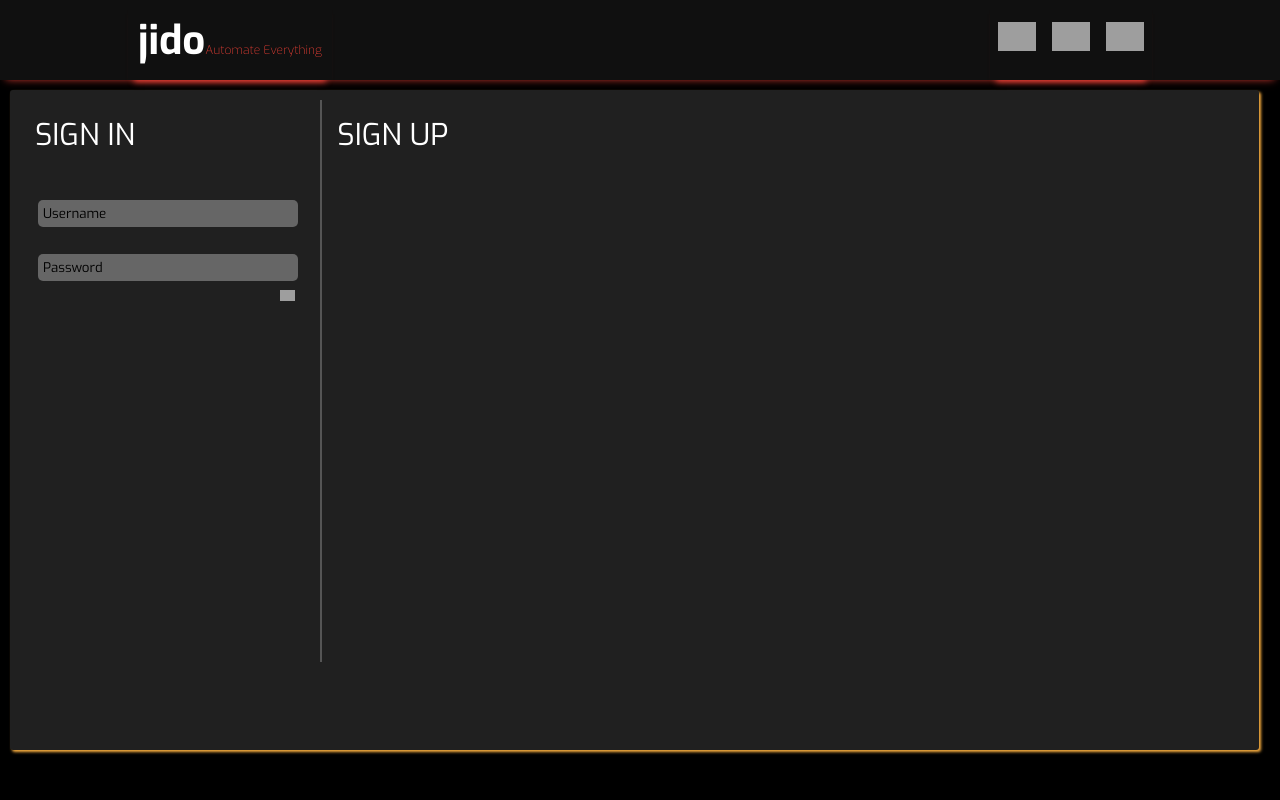
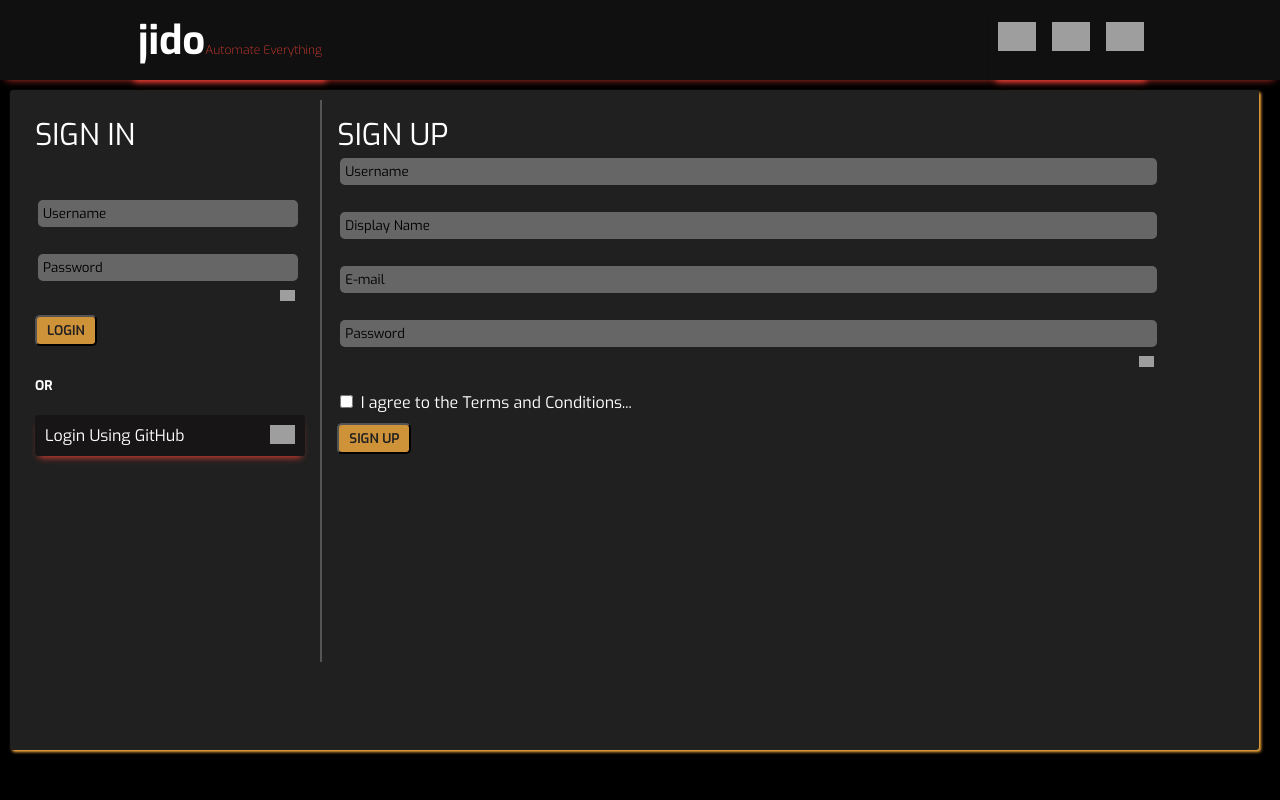
Before and after one commit to B6Infinity/jido, a Django app: template templates/login.html in a window 1280 px wide. Run offline with Django 3.2, Linux system fonts and the light colour scheme; the template is opened without the code that fills it, so the values that code supplies are empty; grey boxes are pictures that could not be loaded.

Commit message:
login page is nice... like... really

```diff
--- a/static/style.css
+++ b/static/style.css
@@ -5,6 +5,9 @@
     --ORANGEISH__fade2: rgba(238, 63, 54, 0.5);
     --ORANGEISH__fade3: rgba(238, 63, 54, 0.3);
     --YELLOWISH: #FAAF40;
+    --YELLOWISH__fade1: rgba(250, 176, 64, 0.8);
+    --YELLOWISH__fade2: rgba(250, 176, 64, 0.5);
+    --YELLOWISH__fade3: rgba(250, 176, 64, 0.3);
 }
 
 * {
@@ -17,6 +20,8 @@
 
 body {
     background-color: #000000;
+    /* overflow-x:visible; */
+
 }
 
 /* TEXT DECOR */
@@ -64,7 +69,12 @@ body {
 hr {
     border: 1px solid #555;
 }
+input[type='checkbox']:focus{transform: translate(0,0);}
+input[type='checkbox']:hover{}
+input[type='checkbox']{
+    width: min-content;
 
+}
 input::placeholder {
     /* Chrome, Firefox, Opera, Safari 10.1+ */
     color: black;
@@ -101,6 +111,28 @@ input {
     border-radius: 5px;
     background-color: #666;
     width: 250px;
+}
+
+button:active {
+    transform: rotate(-5deg);
+    background-color: var(--ORANGEISH);
+
+}
+button:hover {
+    background-color: var(--ORANGEISH__fade1);
+    /* transform: translate(-3px, -3px); */
+    color: whitesmoke;
+}
+
+button {
+    color: #202020;
+    outline: none;
+    transition: 0.2s;
+    background-color: var(--YELLOWISH__fade1);
+    padding: 5px 10px;
+    margin: 10px;
+    border-radius: 5px;
+    font-weight: 600;
 }
 
 /* FLEXy */
@@ -216,8 +248,35 @@ input {
     box-shadow: 2px 2px 3px var(--YELLOWISH);
 }
 
+.social_login img {
+    width: 25px;
+}
+
+.social_login:hover {
+    transform: translateY(-2px);
+}
+.social_login {
+    padding: 10px;
+    background: #000000;
+    border-radius: 3px;
+}
+
+.noselect {
+    user-select: none;
+}
+
+.orange_neon:hover {
+    box-shadow: 0 9px 9px -4px var(--ORANGEISH);
+}
+
+.orange_neon {
+    transition: 0.1s;
+    background-color: #000000;
+    box-shadow: 0 5px 7px -4px var(--ORANGEISH);
+}
 
 /* Tooltip container */
+
 .tooltip {
     position: relative;
     display: inline-block;
@@ -229,20 +288,23 @@ input {
 
 .tooltip .tooltiptext {
     font-size: 15px;
-    visibility: hidden;
+    display: none;
     width: 120px;
     background-color: black;
     color: #fff;
     text-align: center;
-    padding: 5px 0;
+    padding: 3px 0;
+    right: 0;
+    bottom: -65px;
     border-radius: 6px;
     position: absolute;
     z-index: 1;
 }
 
 /* Show the tooltip text when you mouse over the tooltip container */
+
 .tooltip:hover .tooltiptext {
-    visibility: visible;
+    display: inline-block;
 }
 
 /* FOR PHONES */
--- a/templates/login.html
+++ b/templates/login.html
@@ -5,43 +5,51 @@
 <div class="slate-container">
     <div class="flex-row row-responsive">
         <div class="flex-object">
-            <div class="fnt-med">SIGN IN</div>
+            <div class="fnt-med noselect">SIGN IN</div>
 
             <br><br>
-            <div class="signin-container">
+            <div class="signin-container noselect">
 
                 <form action="/handlelogin" method="post">
 
                     {% csrf_token %}
 
                     <input type="text" name="username" id="username" placeholder="Username"><br><br>
+
                     <div style="position: relative;">
                         <input type="password" name="login_password" id="login_password" placeholder="Password">
                         <div class="tooltip">
                             <div class="tooltiptext">Show Password</div>
                             <img onclick="togglePasswordView(document.getElementById('login_password'), this)"
-
-                            id="showloginpasswordbtn"
-                            style="width: 15px; position: absolute; bottom: -30px; right: 10px;"
-                            src="https://img.icons8.com/material-outlined/24/ffffff/closed-eye.png" />
+                                id="showloginpasswordbtn"
+                                style="width: 15px; position: absolute; bottom: -30px; right: 10px;"
+                                src="https://img.icons8.com/material-outlined/24/ffffff/closed-eye.png" />
                         </div>
                     </div>
+                    <br>
+                    <button style="margin-left: 0" type="button">LOGIN</button>
 
                 </form>
-
-
+                <br>
+                <h5>OR</h5>
+                <br>
+                <div class="social_login orange_neon" style="background-color: #171515;">
+                    Login Using GitHub
+                    <img src="https://img.icons8.com/ios-glyphs/50/ffffff/github.png" style="float: right;">
+                </div>
 
                 <script> // UI Scripting
                     function togglePasswordView(inpobj, eye) {
 
-                        if (inpobj.type == 'password'){
+                        if (inpobj.type == 'password') {
                             inpobj.type = 'text'; // Open Eye
-                            eye.src = "https://img.icons8.com/fluency-systems-filled/48/ffffff/visible.png";
-                        }else{
+                            eye.src = "https://img.icons8.com/fluency-systems-filled/48/ee4036/visible.png";
+                        } else {
                             inpobj.type = 'password'; // Closed Eye
                             eye.src = "https://img.icons8.com/material-outlined/24/ffffff/closed-eye.png";
                         }
                     }
+
                 </script>
             </div>
 
@@ -54,6 +62,36 @@
         <div class="flex-object flex-grow">
             <div class="fnt-med">SIGN UP</div>
 
+
+            <div class="signin-container noselect">
+
+                <form action="/handlelogin" method="post">
+
+                    {% csrf_token %}
+
+                    <input style="width: 90%;" type="text" name="username" id="username" autocomplete="off" placeholder="Username"><br><br>
+                    <input style="width: 90%;" type="text" name="first_name" id="first_name" autocomplete="off" placeholder="Display Name"><br><br>
+                    <input style="width: 90%;" type="email" name="email" id="email" autocomplete="off" placeholder="E-mail"><br><br>
+
+                    <div style="position: relative;">
+                        <input style="width: 90%;" type="password" name="signup_password" id="signup_password" placeholder="Password">
+                        <div class="tooltip">
+                            <div class="tooltiptext">Show Password</div>
+                            <img onclick="togglePasswordView(document.getElementById('signup_password'), this)"
+                                id="showloginpasswordbtn"
+                                style="width: 15px; position: absolute; bottom: -30px; right: 10px;"
+                                src="https://img.icons8.com/material-outlined/24/ffffff/closed-eye.png" />
+                        </div>
+                    </div>
+                    <br>
+                    <br>
+                    <input type="checkbox" name="agreed2TNC" id="agreed2TNC"> I agree to the <a href="#">Terms and Conditions</a>...
+                    <br>
+                    <button style="margin-left: 0" type="button">SIGN UP</button>
+
+                </form>
+            </div>
+
         </div>
 
 
```
